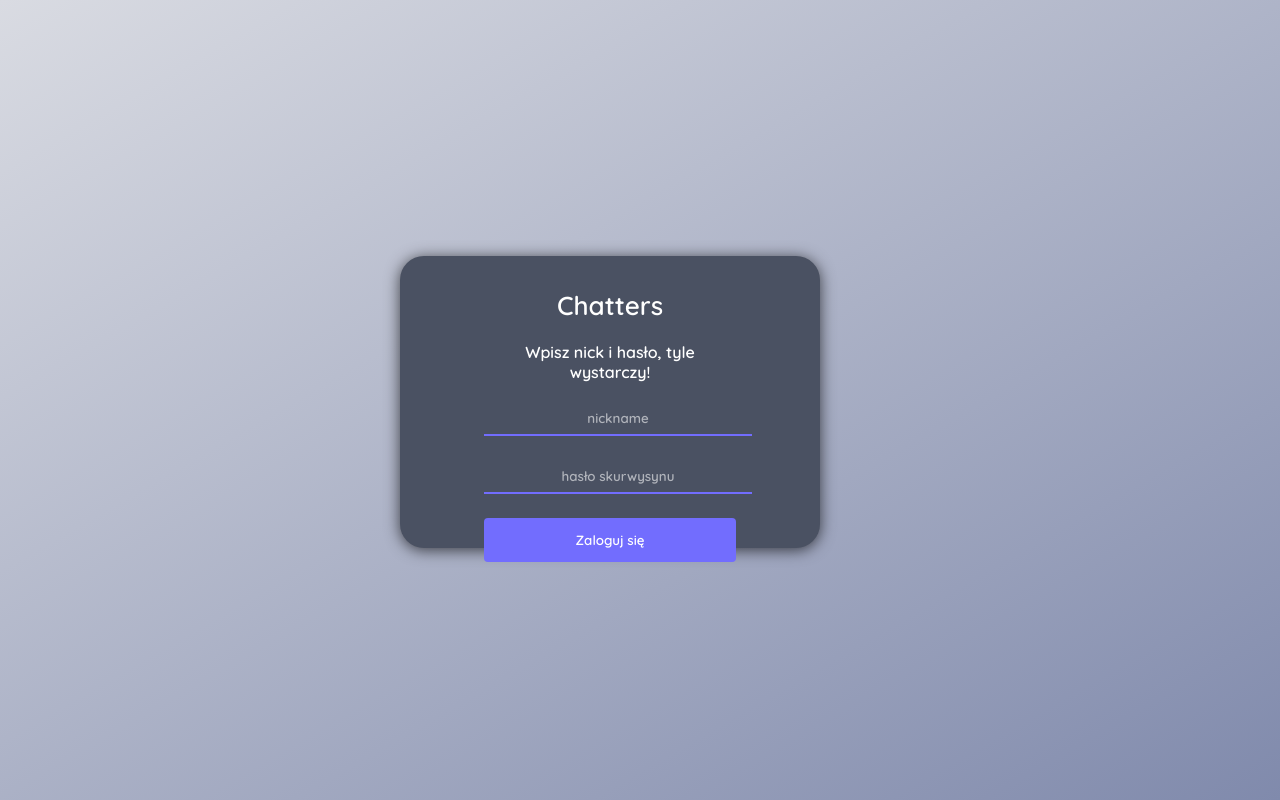
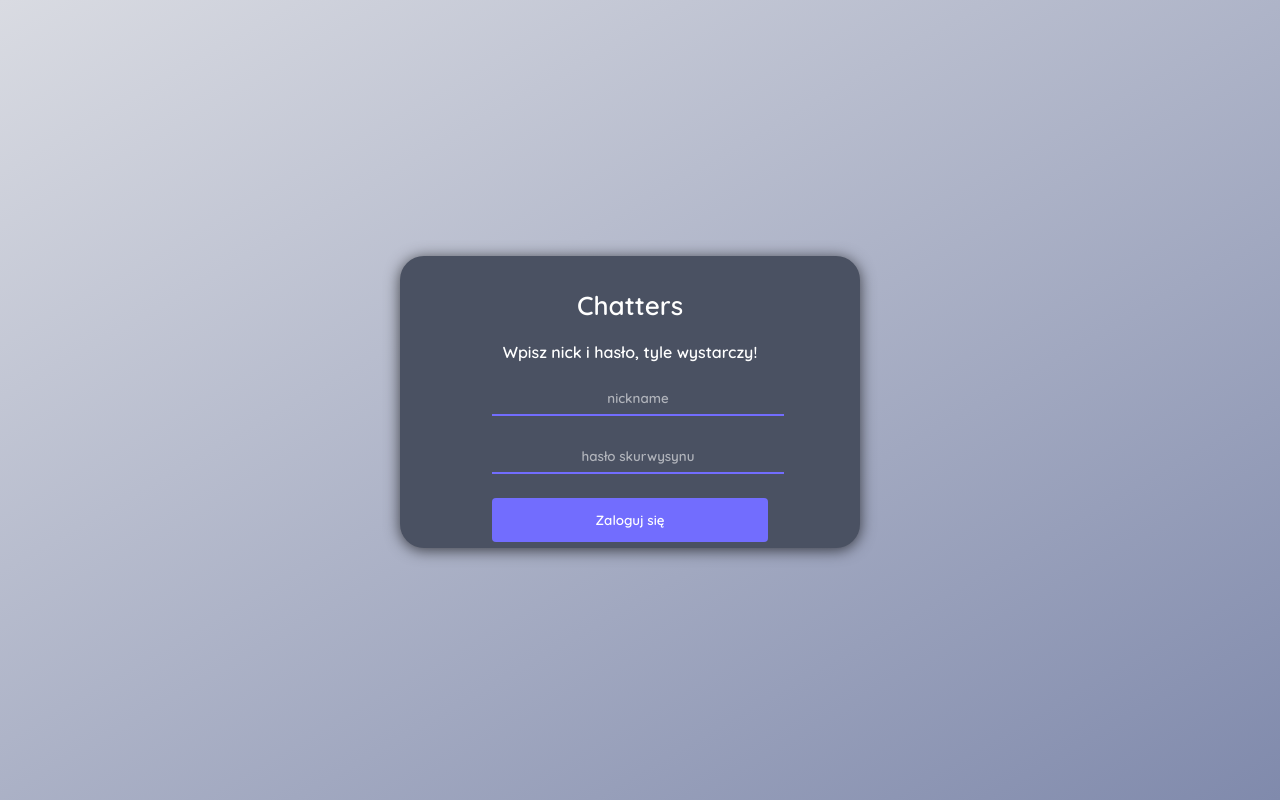
Before and after one commit to jajorpakub/chatters, a Next.js app: page / in a window 1280 px wide. Built offline with nearby package versions, Linux system fonts and the light colour scheme.

Commit message:
Update auth.css

```diff
--- a/styles/auth.css
+++ b/styles/auth.css
@@ -9,7 +9,7 @@
 }
 
 .auth-container {
-  width: 420px;
+  width: 460px;
   height: 292px;
   position: relative;
   top: calc(50vh - 144px - 100px);
```
